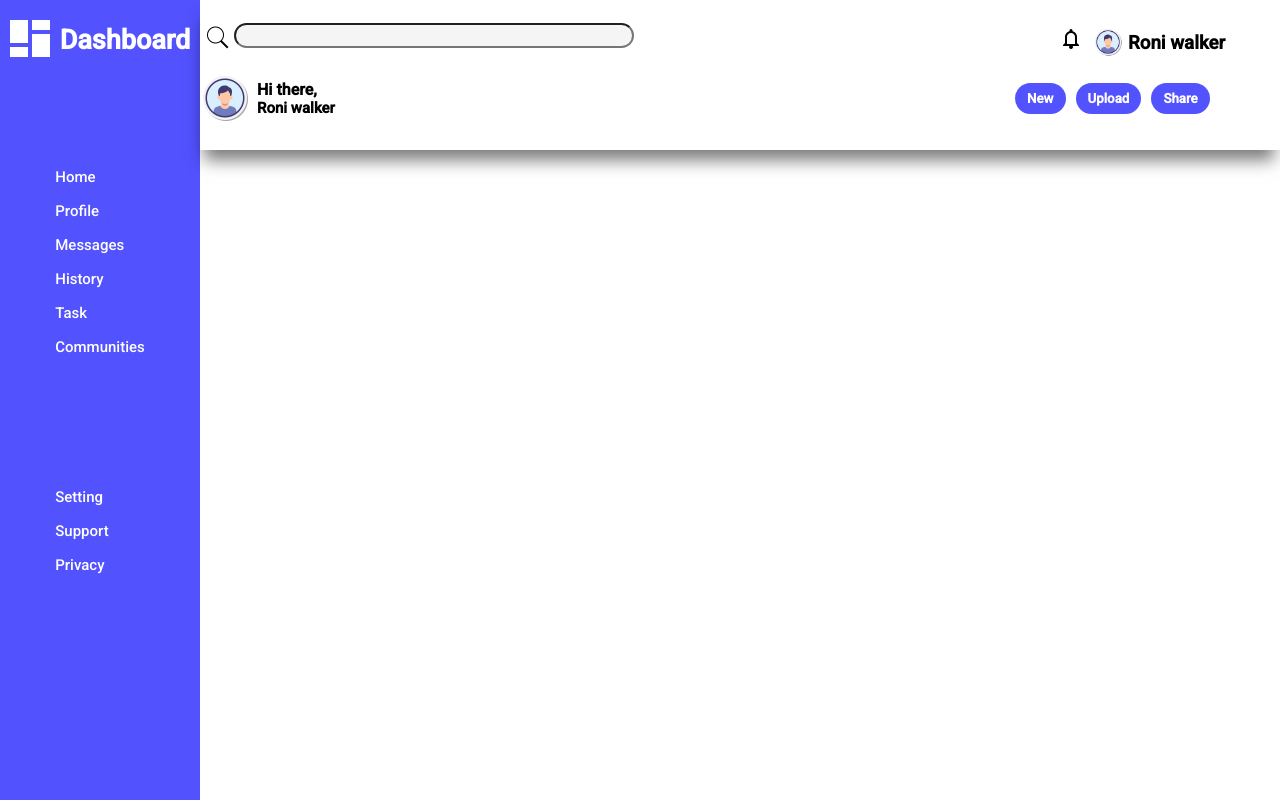
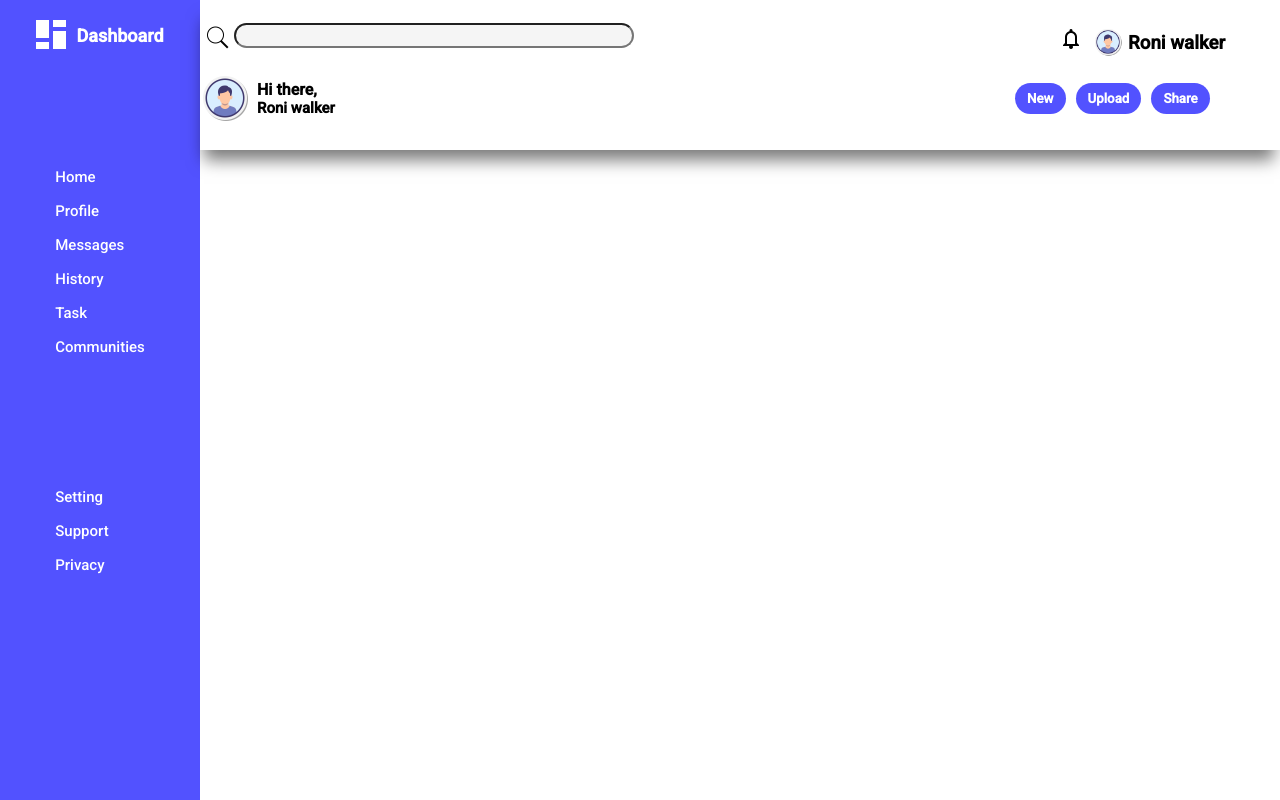
Before and after one commit to sumitshinde-84/Admin-dashboard, a plain HTML site: page index.html in a window 1280 px wide. Drawn offline with Linux system fonts and the light colour scheme.

Commit message:
typography and logo resized

```diff
--- a/style.css
+++ b/style.css
@@ -57,8 +57,8 @@ font-family: 'Roboto', sans-serif;
 
 .icon{
     margin-top: 10px;
-    width:40px;
-    height: 50px;
+    width:30px;
+    height: 40px;
     display: grid;
     grid-template-columns: 1fr 1fr;
     grid-template-rows: 1fr 1fr 1fr 1fr;
@@ -69,7 +69,7 @@ font-family: 'Roboto', sans-serif;
 }
 
 .text{
-    font-size: 18px;
+    font-size: 12px;
     color: white;
 }
 
```
